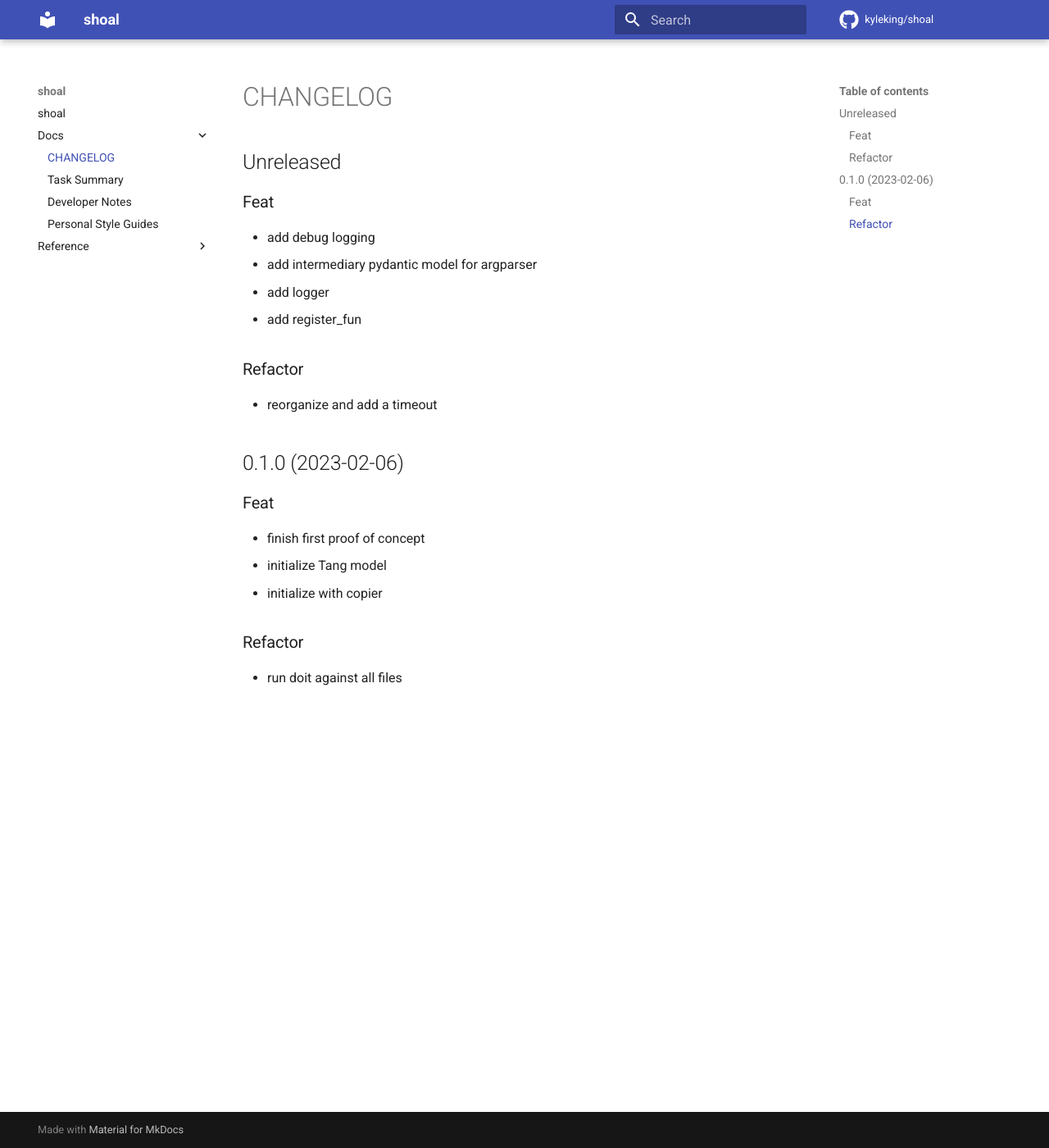
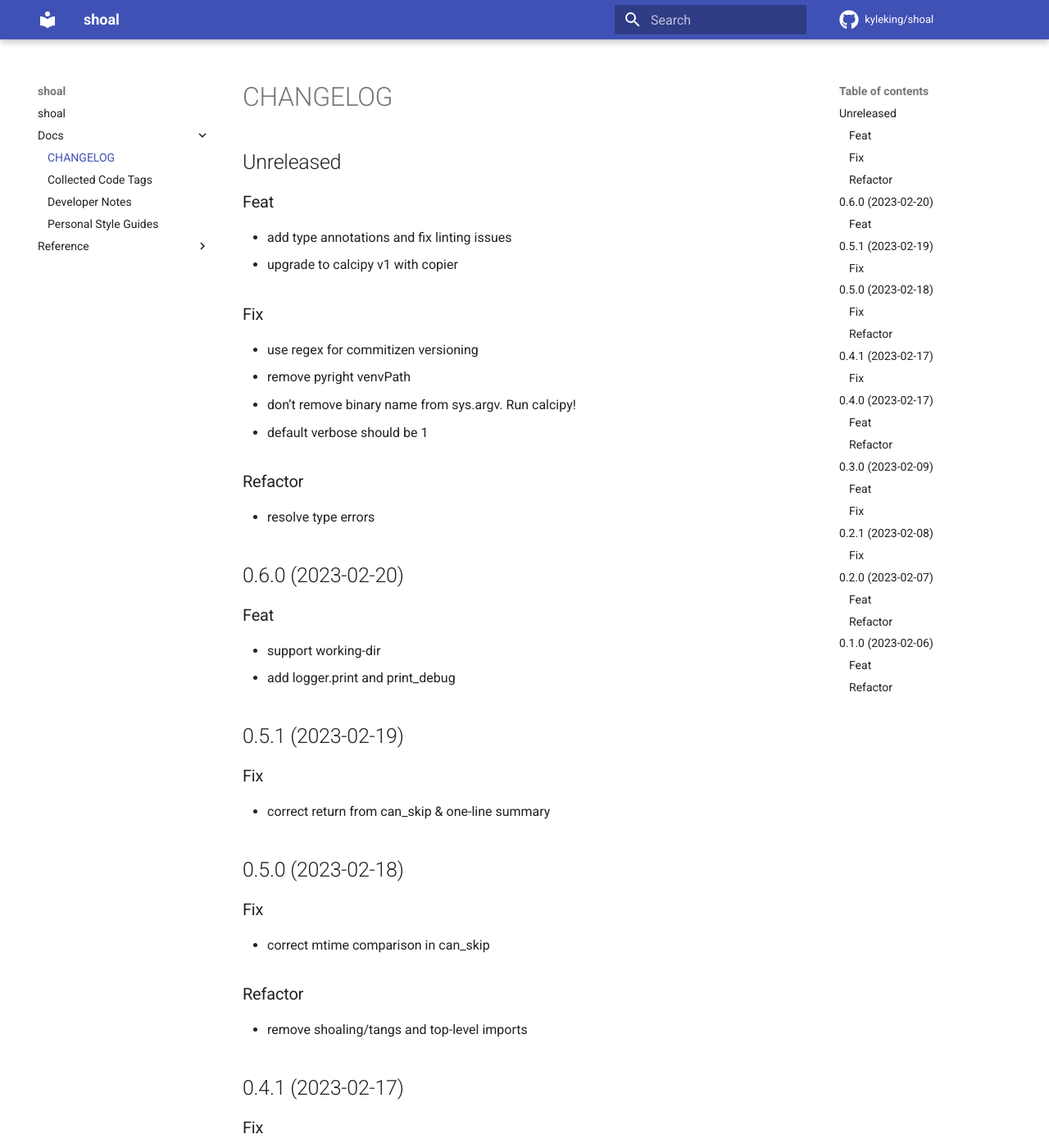
Before and after one commit to KyleKing/shoal, an MkDocs documentation site: the page built from docs/docs/CHANGELOG.md, in a window 1280 px wide and 1400 px high. Shown: the whole window at 82% size. Built offline with MkDocs 1.6.1 and Material for MkDocs 9.7.7, drawn with Linux system fonts in a browser that asks for light colours; comment, search, counter and statistics services are not loaded; some of the changed text lies outside the part shown.

```diff
--- a/docs/docs/CHANGELOG.md
+++ b/docs/docs/CHANGELOG.md
@@ -1,4 +1,79 @@
 ## Unreleased
+
+### Feat
+
+- add type annotations and fix linting issues
+- upgrade to calcipy v1 with copier
+
+### Fix
+
+- use regex for commitizen versioning
+- remove pyright venvPath
+- don't remove binary name from sys.argv. Run calcipy!
+- default verbose should be 1
+
+### Refactor
+
+- resolve type errors
+
+## 0.6.0 (2023-02-20)
+
+### Feat
+
+- support working-dir
+- add logger.print and print_debug
+
+## 0.5.1 (2023-02-19)
+
+### Fix
+
+- correct return from can_skip & one-line summary
+
+## 0.5.0 (2023-02-18)
+
+### Fix
+
+- correct mtime comparison in can_skip
+
+### Refactor
+
+- remove shoaling/tangs and top-level imports
+
+## 0.4.1 (2023-02-17)
+
+### Fix
+
+- can_skip, logging, and type cli.task
+
+## 0.4.0 (2023-02-17)
+
+### Feat
+
+- wrap the invoke task
+- add invoke program wrappers from Calcipy
+
+### Refactor
+
+- use prerequisites for consistency
+
+## 0.3.0 (2023-02-09)
+
+### Feat
+
+- add pretty_process
+- add can_skip from calcipy
+
+### Fix
+
+- add missing configure_logger
+
+## 0.2.1 (2023-02-08)
+
+### Fix
+
+- remove dependency on calcipy, reduce public interface, and more log-like
+
+## 0.2.0 (2023-02-07)
 
 ### Feat
 
```
Also changed, not shown: docs/README.md (+4 -4 lines), docs/docs/CODE_TAG_SUMMARY.md (+14 -17 lines), docs/docs/DEVELOPER_GUIDE.md (+11 -0 lines), ruff.toml (+5 -2 lines), 4 other files.
